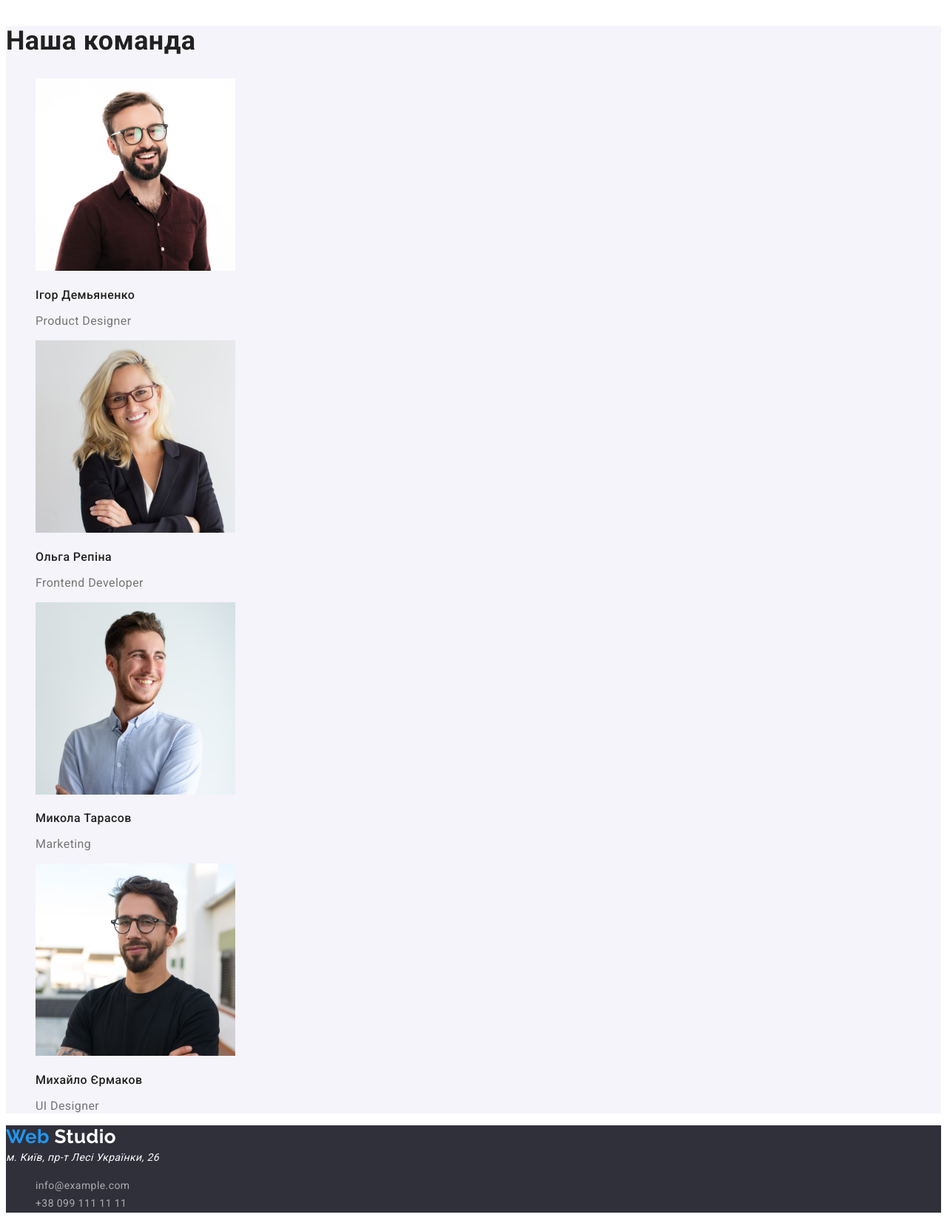
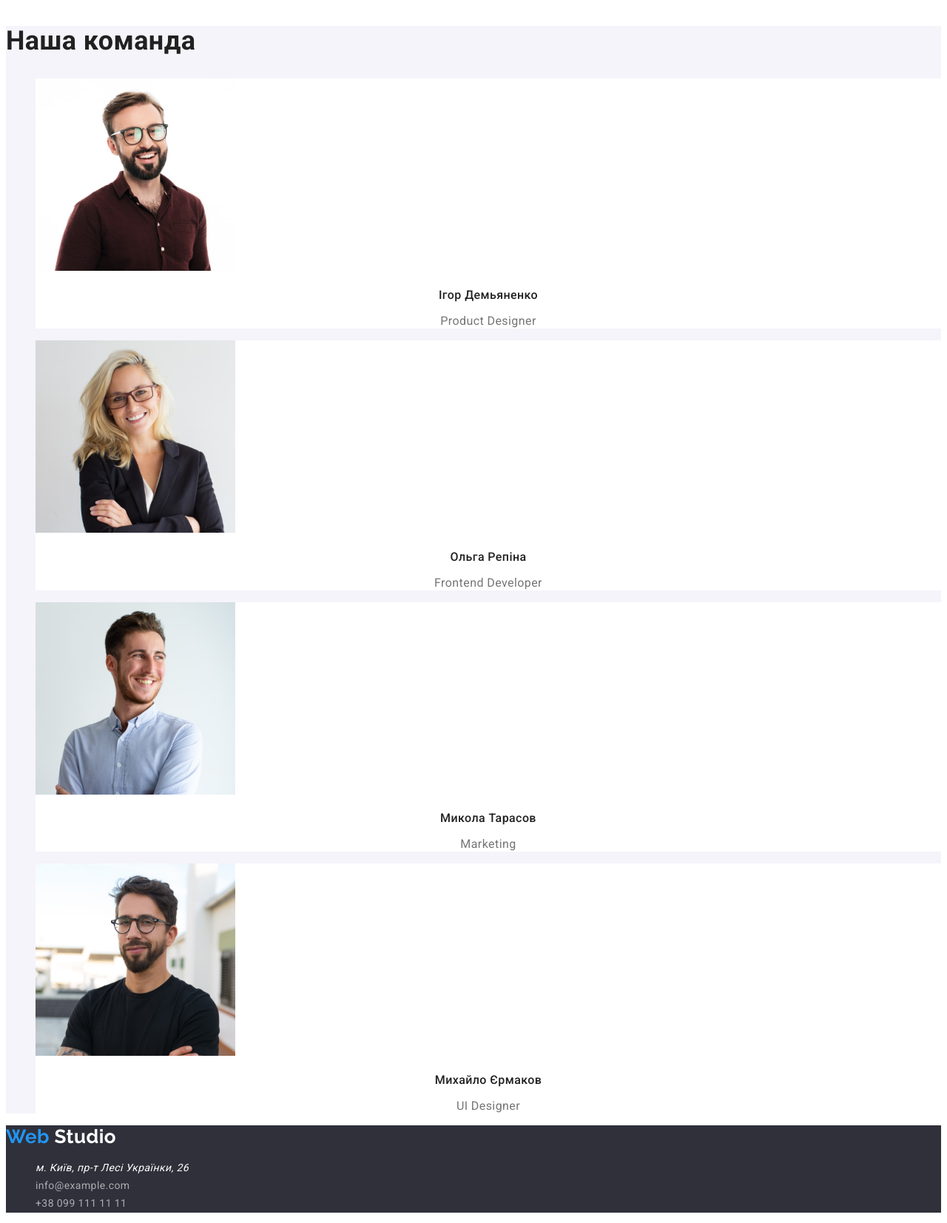
Before and after one commit to Vit-Hil/goit-markup-hw-02, a plain HTML site: page index.html in a window 1280 px wide. Shown: the part 1737-3390 px from the top of the page at 74% size. Drawn offline with Linux system fonts and the light colour scheme.

Commit message:
according to the sample

```diff
--- a/css/style.css
+++ b/css/style.css
@@ -7,11 +7,11 @@
 
 /* * {
   margin: 0;
-}
+} */
 
 a {
   text-decoration: none;
-} */
+}
 
 body {
   color: var(--primary-text-color);
@@ -99,16 +99,21 @@ body {
 .section-team {
   background-color: #f5f4fa;
 }
+.team-list {
+  background-color: var(--white-text-color);
+}
 .team {
   color: var(--title-text-color);
 
   font-weight: 500;
   font-size: 16px;
   line-height: 1.18;
+  text-align: center;
 }
 .team-position {
   font-size: 16px;
   line-height: 1.18;
+  text-align: center;
 }
 /* button */
 
@@ -150,6 +155,14 @@ body {
 
 /* portfolio */
 
+.main-portfolio {
+  background-color: #e5e5e5;
+}
+
+.portfolio-list {
+  background-color: var(--white-text-color);
+}
+
 .portfolio-filter {
   color: var(--title-text-color);
 }
--- a/index.html
+++ b/index.html
@@ -94,7 +94,7 @@
             <h2 class="section-title">Наша команда</h2>
 
             <ul class="list">
-                <li>
+                <li class="team-list">
                     <img
                     src="./images/Igor_Demyanenko.jpg"
                     alt="Igor_Demyanenko"
@@ -104,7 +104,7 @@
                     <p class="team">Ігор Демьяненко</p>
                     <p lang="en" class="team-position">Product Designer</p>
                 </li>
-                <li>
+                <li class="team-list">
                     <img
                     src="./images/Olha_Repina.jpg"
                     alt="Olha_Repina"
@@ -114,7 +114,7 @@
                     <p class="team">Ольга Репіна</p>
                     <p lang="en" class="team-position">Frontend Developer</p>
                 </li>
-                <li>
+                <li class="team-list">
                     <img
                     src="./images/Mykola_Tarasov.jpg"
                     alt="Mykola_Tarasov"
@@ -124,7 +124,7 @@
                     <p class="team">Микола Тарасов</p>
                     <p lang="en" class="team-position">Marketing</p>
                 </li>
-                <li>
+                <li class="team-list">
                     <img
                     src="./images/Mikhail_Yermakov.jpg"
                     alt="Mikhail_Yermakov"
@@ -139,8 +139,8 @@
     </main>
     <footer class="footer-page">
         <a href="./index.html" class="link logo"><span class="logo-text">Web</span> Studio</a>
-        <address class="address">м. Київ, пр-т Лесі Українки, 26</address>
             <ul class="list">
+                <li><address class="address">м. Київ, пр-т Лесі Українки, 26</address></li>
                 <li><a href="mailto:info@example.com" class="footer-link link">info@example.com</a></li>
                 <li><a href="tel:+380991111111" class="footer-link link">+38 099 111 11 11</a></li>
             </ul>
```
Also changed, not shown: portfolio.html (+11 -11 lines).
